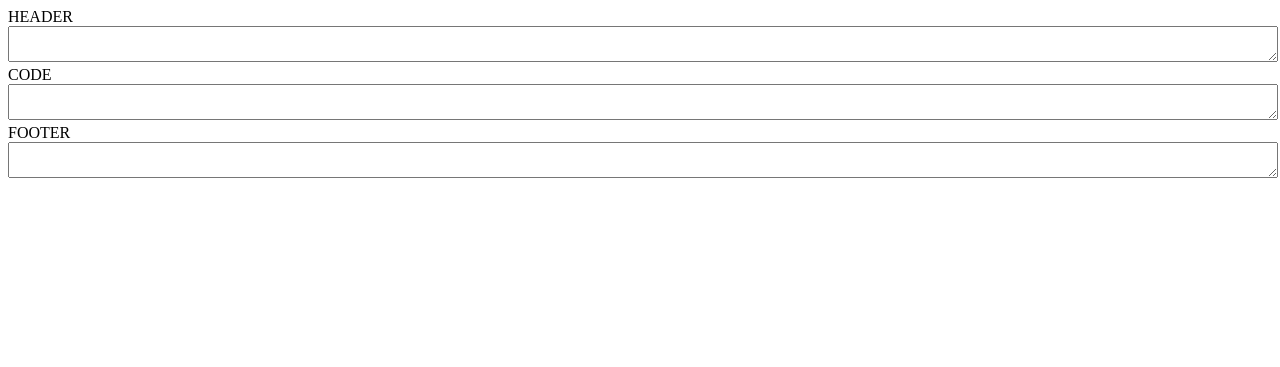
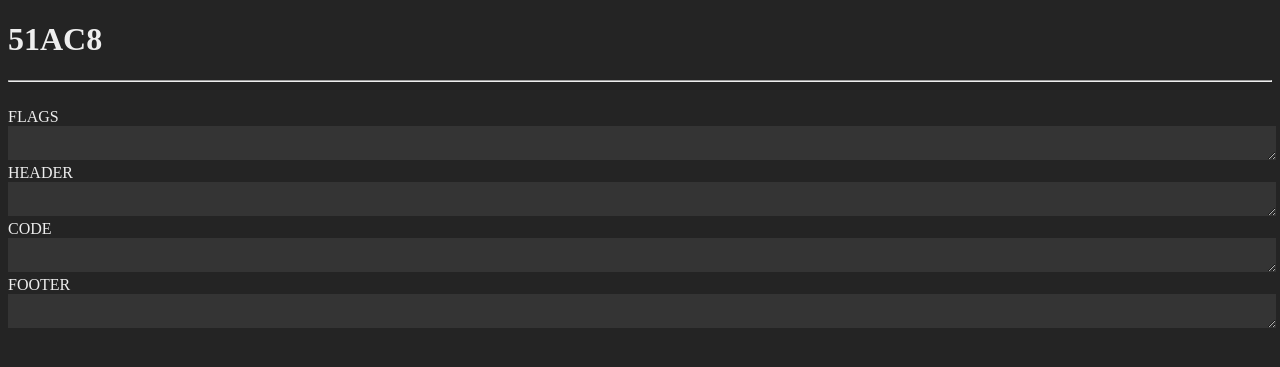
Before and after one commit to zoomlogo/siacB-abandoned, a Flask app: page / in a window 1280 px wide. Shown: the top 367 px of the page. Run offline with Flask 2, Linux system fonts and the light colour scheme.

Commit message:
style and flags

```diff
--- a/src/templates/index.html
+++ b/src/templates/index.html
@@ -4,14 +4,29 @@
         <title>51AC8 Interpreter</title>
         <meta charset="UTF-8">
         <meta name="viewport" content="width=device-width, initial-scale=1">
-        <!-- <link href="css/style.css" rel="stylesheet"> -->
+        <style>
+            body {
+                background: #242424;
+                color: #eeeeee;
+            }
+            textarea {
+                color: #eeeeee;
+                background: #343434;
+                font-family: "Deja Vu Sans Mono", "monospace";
+                width: 100%;
+                border: none;
+            }
+        </style>
     </head>
     <body>
+        <h1>51AC8</h1><hr><br>
+        FLAGS<br>
+        <textarea id="flags"></textarea><br>
         HEADER<br>
-        <textarea id="header" style="min-width: 100%"></textarea><br>
+        <textarea id="header"></textarea><br>
         CODE<br>
-        <textarea id="code" style="min-width: 100%"></textarea><br>
+        <textarea id="code"></textarea><br>
         FOOTER<br>
-        <textarea id="footer" style="min-width: 100%"></textarea>
+        <textarea id="footer"></textarea>
     </body>
 </html>
```
